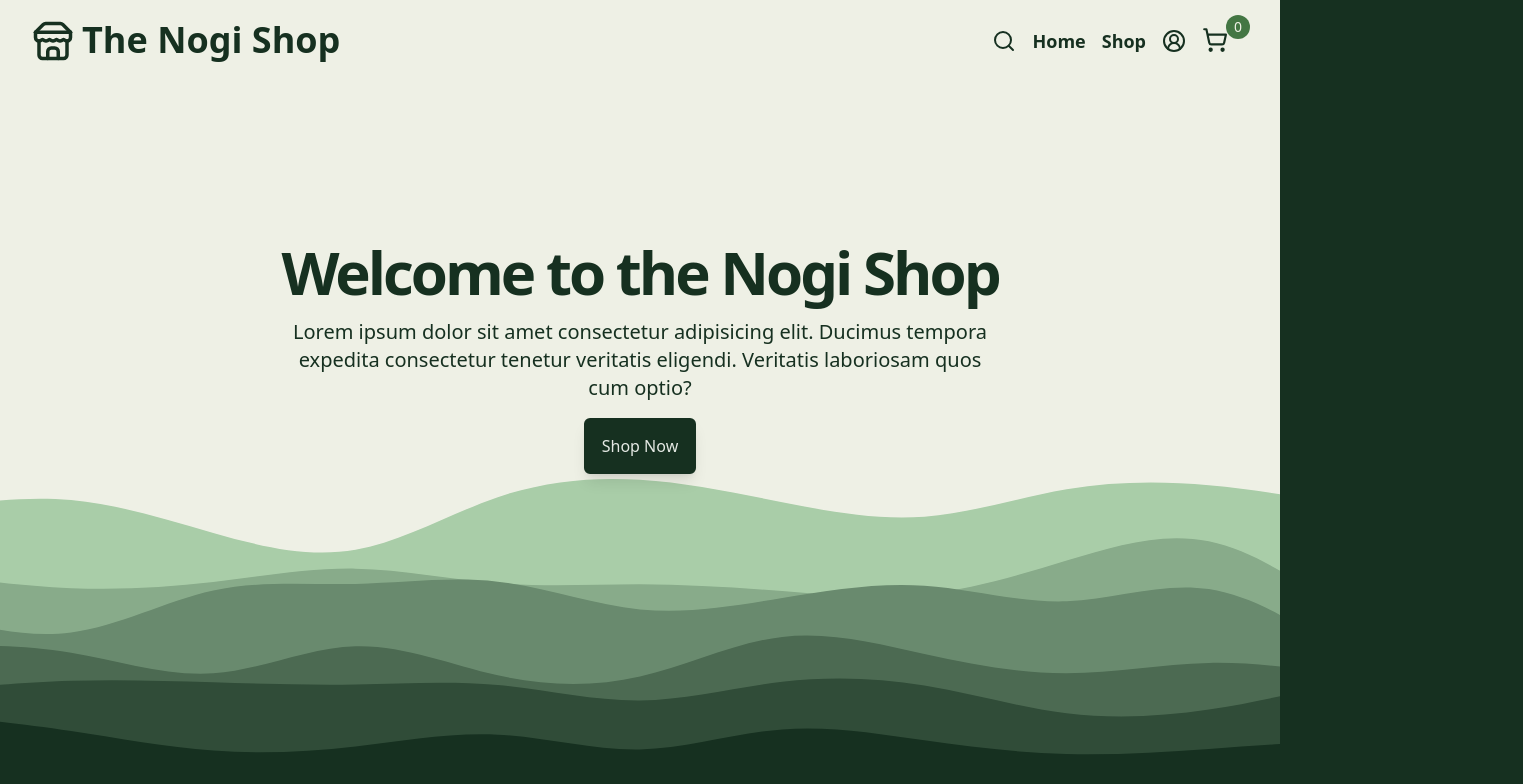
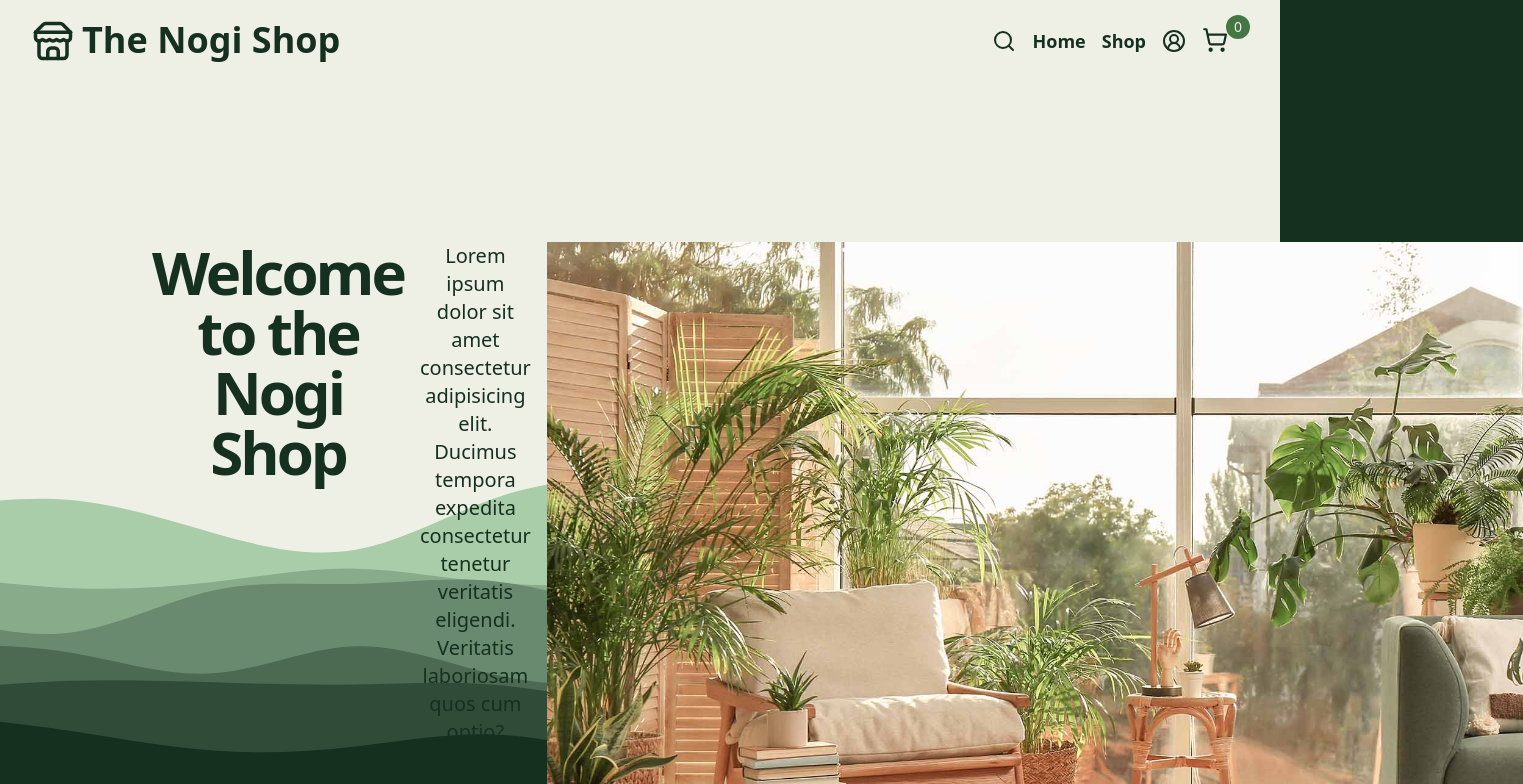
Before and after one commit to Nogiback/Shopping-Cart, a React (Vite) app: page / in a window 1280 px wide. Shown: the top 784 px of the page, 1523 px wide, since content can reach past the window. Built offline with nearby package versions, Linux system fonts and the light colour scheme; a web font is replaced by a local one.

Commit message:
Adding assets

```diff
--- a/src/pages/Home.jsx
+++ b/src/pages/Home.jsx
@@ -1,5 +1,6 @@
 import React from 'react';
 import { Link } from 'react-router-dom';
+import asset1 from '../assets/asset1.jpg';
 
 export default function Home() {
   return (
@@ -7,7 +8,7 @@ export default function Home() {
       <section className='text-forest-900 dark:bg-forest-900 dark:text-white-200 relative flex h-[calc(100%-80px)] w-full justify-center'>
         <div className='container px-4 py-40'>
           <div className='flex flex-col items-center space-y-4 text-center'>
-            <div className='flex flex-col gap-4'>
+            <div className='flex gap-4'>
               <h1 className='text-3xl font-bold tracking-tighter sm:text-4xl md:text-5xl lg:text-6xl/none'>
                 Welcome to the Nogi Shop
               </h1>
@@ -16,6 +17,11 @@ export default function Home() {
                 tempora expedita consectetur tenetur veritatis eligendi.
                 Veritatis laboriosam quos cum optio?
               </p>
+              <img
+                src={asset1}
+                alt='living room with plants'
+                className=''
+              ></img>
             </div>
             <Link
               className='text-md bg-forest-900 text-grey-100 hover:bg-sage-600 border-forest-900 inline-flex h-9 items-center justify-center rounded-md border-2 border-solid px-4 py-2 font-medium shadow-lg transition-colors dark:border-gray-800 dark:bg-gray-950 dark:hover:bg-gray-800 dark:hover:text-gray-50 dark:focus-visible:ring-gray-300'
--- a/src/pages/Store.jsx
+++ b/src/pages/Store.jsx
@@ -20,7 +20,7 @@ export default function Store() {
               </div>
               <h3 className='mt-4 text-sm text-gray-700'>{plant.name}</h3>
               <p className='mt-1 text-lg font-medium text-gray-900'>
-                {plant.price}
+                ${plant.price}
               </p>
             </a>
           ))}
```
